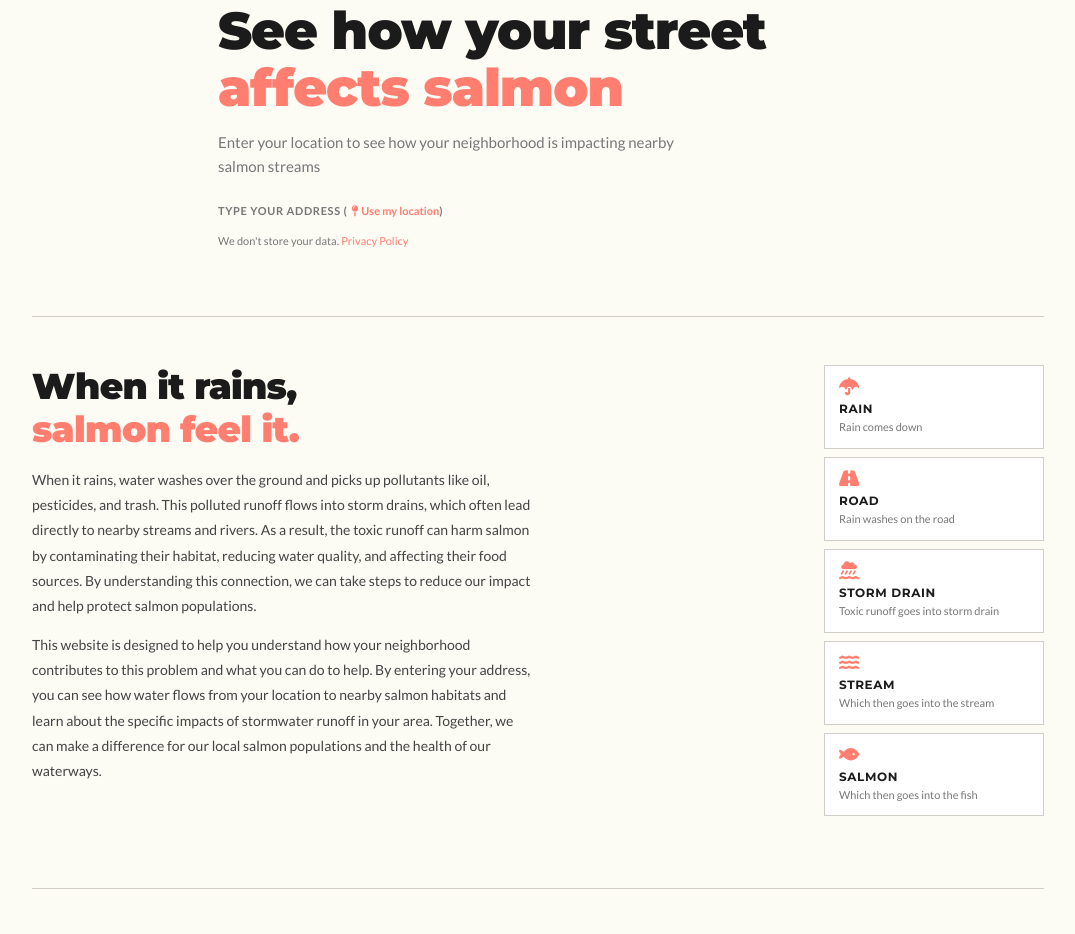
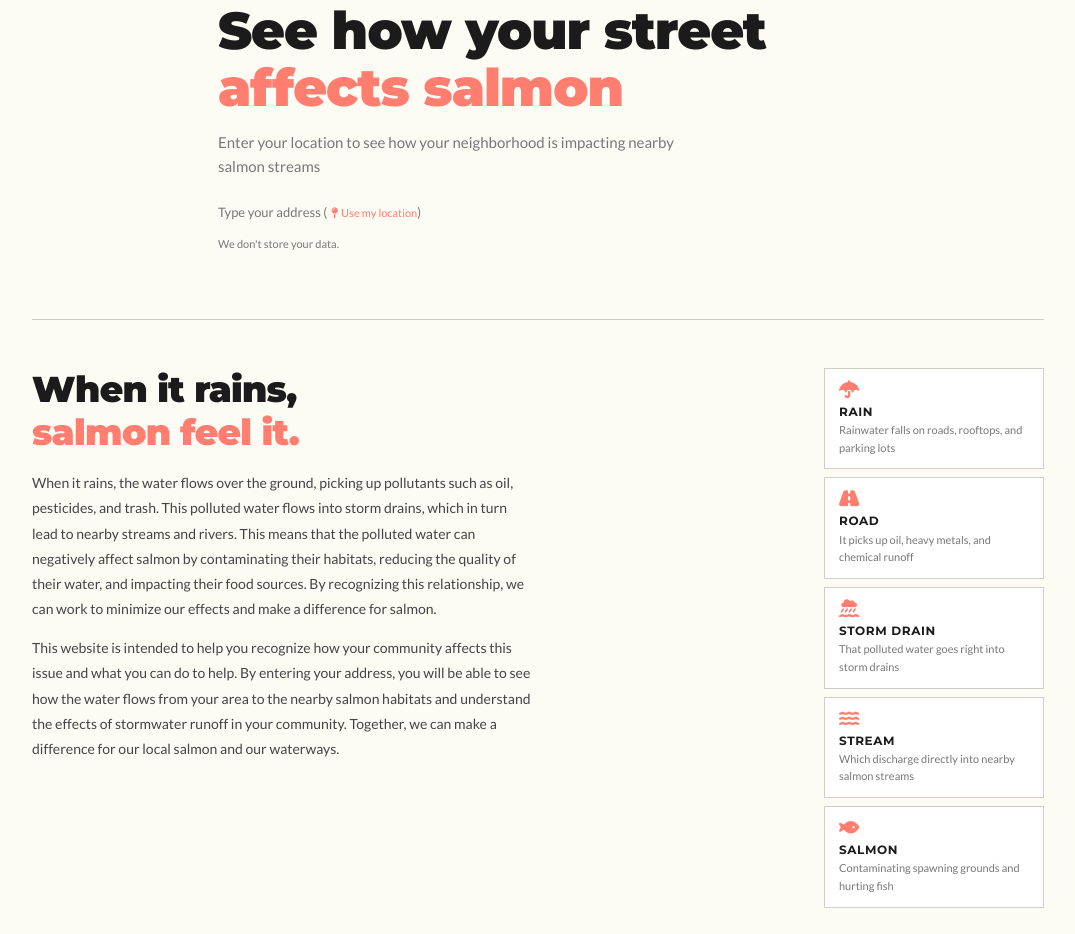
Before and after one commit to eitanlebras/emphackfest, a Flask app: page / in a window 1280 px wide. Shown: the part 102-1036 px from the top of the page, without its empty margins (102-1177 px from the left). Run offline with Flask 3, Linux system fonts and the light colour scheme; some libraries are stand-ins or nearby versions.

Commit message:
edits417

```diff
--- a/static/css/styles.css
+++ b/static/css/styles.css
@@ -1,6 +1,4 @@
-/* =============================================
-   SALMONSHIELD — FLAT / EDITORIAL DESIGN
-   ============================================= */
+/* vars */
 
 :root {
   --accent:      #ff7e70;
@@ -16,21 +14,18 @@
   --transition:  0.15s ease;
   --content-max: 1060px;
 }
-
-/* ---- Reset ---- */
+/* main things */
 *, *::before, *::after {
   box-sizing: border-box;
   margin: 0;
   padding: 0;
 }
-
 body {
   font-family: var(--font-body);
   background: var(--bg);
   color: var(--black);
   line-height: 1.6;
 }
-
 a {
   text-decoration: none;
   color: var(--accent);
@@ -39,11 +34,9 @@ a {
 a:hover { color: var(--accent-dark); }
 
 ul { list-style: none; }
+
 h1, h2, h3, h4 { font-family: var(--font-head); line-height: 1.2; }
 
-/* =============================================
-   HEADER
-   ============================================= */
 header {
   display: flex;
   align-items: center;
@@ -61,6 +54,8 @@ header {
   flex-shrink: 0;
 }
 
+/* Header thing */
+
 header h1 {
   font-size: 18px;
   font-weight: 800;
@@ -69,9 +64,6 @@ header h1 {
   text-transform: uppercase;
 }
 
-/* =============================================
-   MAIN / FOOTER
-   ============================================= */
 main {
   max-width: var(--content-max);
   margin: 0 auto;
@@ -93,9 +85,7 @@ footer {
 footer p { color: var(--grey); }
 footer label { color: var(--grey); }
 
-/* =============================================
-   SECTION LABEL
-   ============================================= */
+
 .section-label {
   font-size: 10px;
   font-weight: 700;
@@ -105,9 +95,7 @@ footer label { color: var(--grey); }
   margin-bottom: 6px;
 }
 
-/* =============================================
-   HERO
-   ============================================= */
+/* hero */
 .hero {
   max-width: 640px;
   margin: 0 auto 60px;
@@ -129,8 +117,7 @@ footer label { color: var(--grey); }
   margin-bottom: 24px;
   max-width: 480px;
 }
-
-/* ---- Address input ---- */
+/* gmaps integration */
 .enter-location {
   max-width: 480px;
   display: flex;
@@ -139,13 +126,10 @@ footer label { color: var(--grey); }
 }
 
 #address-label {
-  font-size: 11px;
+  font-size: 13px;
   color: var(--grey);
-  font-weight: 600;
-  text-transform: uppercase;
-  letter-spacing: 0.06em;
+  font-weight: 400;
 }
-
 gmp-place-autocomplete,
 gmp-place-autocomplete::part(container),
 gmp-place-autocomplete::part(input) { width: 100%; }
@@ -175,9 +159,6 @@ gmp-place-autocomplete::part(listbox-row-focused) { background: #2a2a2a; }
 
 #map { display: none; height: 400px; width: 50%; }
 
-/* =============================================
-   IMPACT SECTION
-   ============================================= */
 section#impact {
   display: flex;
   align-items: flex-start;
@@ -212,7 +193,7 @@ section#impact .right-part {
   max-width: 500px;
 }
 
-/* ---- Step cards ---- */
+/* step card */
 .step-card {
   padding: 12px 14px;
   border: 1px solid var(--border);
@@ -226,7 +207,8 @@ section#impact .right-part {
 .step-card h3 { font-size: 12px; font-weight: 700; text-transform: uppercase; letter-spacing: 0.05em; margin-bottom: 2px; }
 .step-card p  { font-size: 11px; color: var(--grey); }
 
-/* ---- How it works ---- */
+/* how it works! */
+
 .how-it-works { padding: 0; }
 .how-it-works li {
   font-size: 14px;
@@ -242,9 +224,7 @@ section#impact .right-part {
   padding-left: 4px;
 }
 
-/* =============================================
-   MEET THE TEAM
-   ============================================= */
+/* meeet the team */
 #team {
   max-width: var(--content-max);
   margin: 0 auto 64px;
@@ -272,14 +252,12 @@ section#impact .right-part {
 }
 
 #team .section-label { margin-bottom: 8px; }
-
 #team .team-body {
   font-size: 14px;
   color: #444;
   line-height: 1.8;
   max-width: 460px;
 }
-
 .team-photo-placeholder {
   width: 100%;
   aspect-ratio: 4/3;
@@ -295,11 +273,8 @@ section#impact .right-part {
   letter-spacing: 0.08em;
 }
 
-/* =============================================
-   RESULTS PAGE
-   ============================================= */
+/* results paeg */
 
-/* ---- Back button ---- */
 .back-btn {
   display: inline-flex;
   align-items: center;
@@ -315,9 +290,9 @@ section#impact .right-part {
   margin-bottom: 24px;
 }
 
-/* ---- Score panel ---- */
 .results-panel {
   max-width: 860px;
+
   margin: 0 auto 28px;
   padding: 24px;
   border: 2px solid var(--black);
@@ -332,7 +307,7 @@ section#impact .right-part {
   letter-spacing: -0.02em;
 }
 
-/* ---- Risk badge — text only, no background ---- */
+/* risk */
 .risk-badge {
   font-size: 14px;
   font-weight: 700;
@@ -342,11 +317,15 @@ section#impact .right-part {
 .risk-yellow { color: #fb8500; }
 .risk-green  { color: #2a9d8f; }
 
-/* ---- No rivers alert ---- */
+/* custom alert thing */
+
 .no-rivers-alert {
+
   max-width: 860px;
   margin: 0 auto 20px;
   padding: 12px 20px;
+
+
   background: #fff8e1;
   border: 1px solid #e6b800;
   font-size: 13px;
@@ -354,7 +333,7 @@ section#impact .right-part {
   color: #664d03;
 }
 
-/* ---- Map ---- */
+/* map */
 #results-map {
   width: 100%;
   max-width: 860px;
@@ -364,27 +343,34 @@ section#impact .right-part {
   border: 1px solid var(--border);
 }
 
-/* ---- Leaflet popup ---- */
-.leaflet-popup-content-wrapper { padding: 0 !important; border-radius: 0 !important; box-shadow: none !important; border: 1px solid var(--border); }
+/* leaflet integration */
+.leaflet-popup-content-wrapper { padding: 0 !important; border-radius: 0 !important;
+   box-shadow: none !important; border: 1px solid var(--border); }
 .leaflet-popup-tip-container { display: none; }
 .leaflet-popup-content { margin: 12px 16px; }
+
 .popup-card { font-family: var(--font-body); min-width: 200px; }
 .popup-card h3 { margin: 0 0 6px; font-size: 13px; font-weight: 700; }
 .popup-card p  { margin: 2px 0; font-size: 12px; color: #444; }
 .popup-card .risk-badge { padding: 2px 8px; font-size: 10px; }
 .popup-card .divider { border-top: 1px solid #eee; margin: 6px 0; }
 
-/* ---- Map legend & layer panel ---- */
+/* legend */
 .map-legend {
   background: #fff;
   padding: 10px 14px;
+
+
   border: 1px solid var(--border);
   font-family: var(--font-body);
   font-size: 12px;
   line-height: 1.9;
 }
+
 .map-legend h4 { margin: 0 0 6px; font-size: 12px; font-weight: 700; text-transform: uppercase; letter-spacing: 0.05em; }
-.map-legend i   { display: inline-block; width: 12px; height: 12px; border-radius: 50%; margin-right: 6px; vertical-align: middle; }
+.map-legend i   { display: inline-block;
+  width: 12px; height: 12px; border-radius: 50%; margin-right: 6px; vertical-align: middle; }
+
 .map-legend .line { width: 18px; height: 4px; display: inline-block; margin-right: 6px; vertical-align: middle; }
 
 .layer-panel {
@@ -404,17 +390,20 @@ section#impact .right-part {
   background: linear-gradient(to right, rgba(0,200,30,0.4), rgba(200,100,30,0.7), rgba(255,0,30,0.9));
 }
 
-/* ---- Environmental stats cards ---- */
+/* stats */
 #env-stats-section {
   max-width: 860px;
   margin: 0 auto 28px;
 }
+
+
 #env-stats-section h3 {
   font-size: 15px;
   font-weight: 700;
   color: var(--black);
   margin-bottom: 12px;
 }
+
 #env-stats-row {
   display: grid;
   grid-template-columns: repeat(3, 1fr);
@@ -430,10 +419,8 @@ section#impact .right-part {
   padding: 16px;
 }
 .env-card-label {
-  font-size: 10px;
-  font-weight: 700;
-  text-transform: uppercase;
-  letter-spacing: 0.07em;
+  font-size: 12px;
+  font-weight: 400;
   color: #999;
   margin-bottom: 6px;
 }
@@ -446,7 +433,7 @@ section#impact .right-part {
 }
 .env-card-sub { font-size: 11px; color: #aaa; }
 
-/* ---- Stream survey panel ---- */
+/* stream thing */
 #stream-survey-section {
   max-width: 860px;
   margin: 0 auto 28px;
@@ -474,7 +461,7 @@ section#impact .right-part {
 .stream-card-body { display: flex; flex-wrap: wrap; gap: 6px 16px; }
 .stream-stat { font-size: 12px; color: #555; }
 
-/* ---- GPT suggestions ---- */
+/* chatgpt suggestions */
 .suggestions-card {
   max-width: 860px;
   margin: 0 auto 28px;
@@ -495,7 +482,7 @@ section#impact .right-part {
 .suggestions-card h4 { font-size: 12px; font-weight: 700; text-transform: uppercase; letter-spacing: 0.05em; margin-bottom: 6px; }
 .suggestions-card p  { font-size: 13px; color: #444; line-height: 1.75; white-space: pre-line; }
 
-/* ---- FAQ accordion ---- */
+/*faq*/
 #faq-section {
   max-width: 860px;
   margin: 0 auto;
@@ -507,12 +494,17 @@ section#impact .right-part {
   color: var(--black);
   margin-bottom: 12px;
 }
+
 .faq-item {
   border: 1px solid var(--border);
   margin-bottom: 4px;
   background: #fff;
   overflow: hidden;
 }
+
+
+
+
 .faq-item[open] > summary { border-bottom: 1px solid var(--border); }
 .faq-item summary {
   padding: 13px 16px;
@@ -540,8 +532,10 @@ section#impact .right-part {
   flex-shrink: 0;
   margin-top: -3px;
 }
+
 .faq-item[open] > summary::after {
   transform: rotate(225deg);
   margin-top: 3px;
 }
-.faq-item p { margin: 0; padding: 13px 16px; font-size: 13px; color: #555; line-height: 1.75; }
+.faq-item p { margin: 0; padding: 13px 16px;
+  font-size: 13px; color: #555; line-height: 1.75; }
--- a/templates/index.html
+++ b/templates/index.html
@@ -15,7 +15,7 @@
         <div class="enter-location">
             <label for="pac-container" id="address-label">Type your address (<button type="button" id="use-location"><i class="fa-solid fa-map-pin"></i>Use my location</button>)</label>
             <div id="pac-container"></div>
-            <p class="disclaimer">We don't store your data. <a href="#">Privacy Policy</a></p>
+            <p class="disclaimer">We don't store your data. </p>
             <p class="location-readout" id="location-readout"></p>
         </div>
     </div>
@@ -28,37 +28,37 @@
                 <span>salmon feel it.</span>
             </h1>
             <p class="impact-body">
-                When it rains, water washes over the ground and picks up pollutants like oil, pesticides, and trash. This polluted runoff flows into storm drains, which often lead directly to nearby streams and rivers. As a result, the toxic runoff can harm salmon by contaminating their habitat, reducing water quality, and affecting their food sources. By understanding this connection, we can take steps to reduce our impact and help protect salmon populations.
-            </p>
+                When it rains, the water flows over the ground, picking up pollutants such as oil, pesticides, and trash. This polluted water flows into storm drains, which in turn lead to nearby streams and rivers. This means that the polluted water can negatively affect salmon by contaminating their habitats, reducing the quality of their water, and impacting their food sources. By recognizing this relationship, we can work to minimize our effects and make a difference for salmon.
+
             <p class="impact-body">
-                This website is designed to help you understand how your neighborhood contributes to this problem and what you can do to help. By entering your address, you can see how water flows from your location to nearby salmon habitats and learn about the specific impacts of stormwater runoff in your area. Together, we can make a difference for our local salmon populations and the health of our waterways.
+                This website is intended to help you recognize how your community affects this issue and what you can do to help. By entering your address, you will be able to see how the water flows from your area to the nearby salmon habitats and understand the effects of stormwater runoff in your community. Together, we can make a difference for our local salmon and our waterways.            </p>
             </p>
         </div>
         <div class="right-part">
             <div class="step-card">
                 <i class="fa-solid fa-umbrella"></i>
                 <h3>Rain</h3>
-                <p>Rain comes down</p>
+                <p>Rainwater falls on roads, rooftops, and parking lots</p>
             </div>
             <div class="step-card">
                 <i class="fa-solid fa-road"></i>
                 <h3>Road</h3>
-                <p>Rain washes on the road</p>
+                <p>It picks up oil, heavy metals, and chemical runoff</p>
             </div>
             <div class="step-card">
                 <i class="fa-solid fa-cloud-showers-water"></i>
                 <h3>Storm Drain</h3>
-                <p>Toxic runoff goes into storm drain</p>
+                <p>That polluted water goes right into storm drains</p>
             </div>
             <div class="step-card">
                 <i class="fa-solid fa-water"></i>
                 <h3>Stream</h3>
-                <p>Which then goes into the stream</p>
+                <p>Which discharge directly into nearby salmon streams</p>
             </div>
             <div class="step-card">
                 <i class="fa-solid fa-fish"></i>
                 <h3>Salmon</h3>
-                <p>Which then goes into the fish</p>
+                <p>Contaminating spawning grounds and hurting fish</p>
             </div>
 
         </div>
```
Also changed, not shown: templates/privacy.html (deleted), templates/terms.html (deleted).
